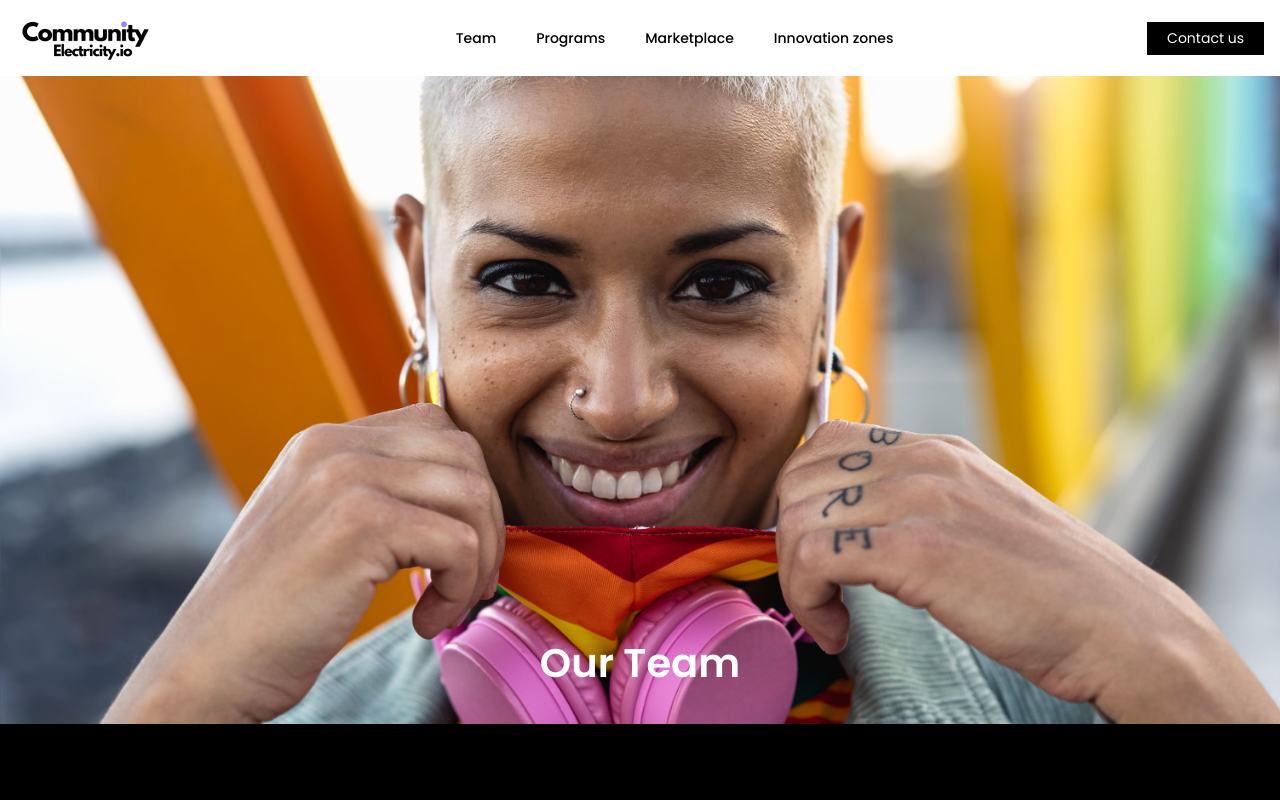
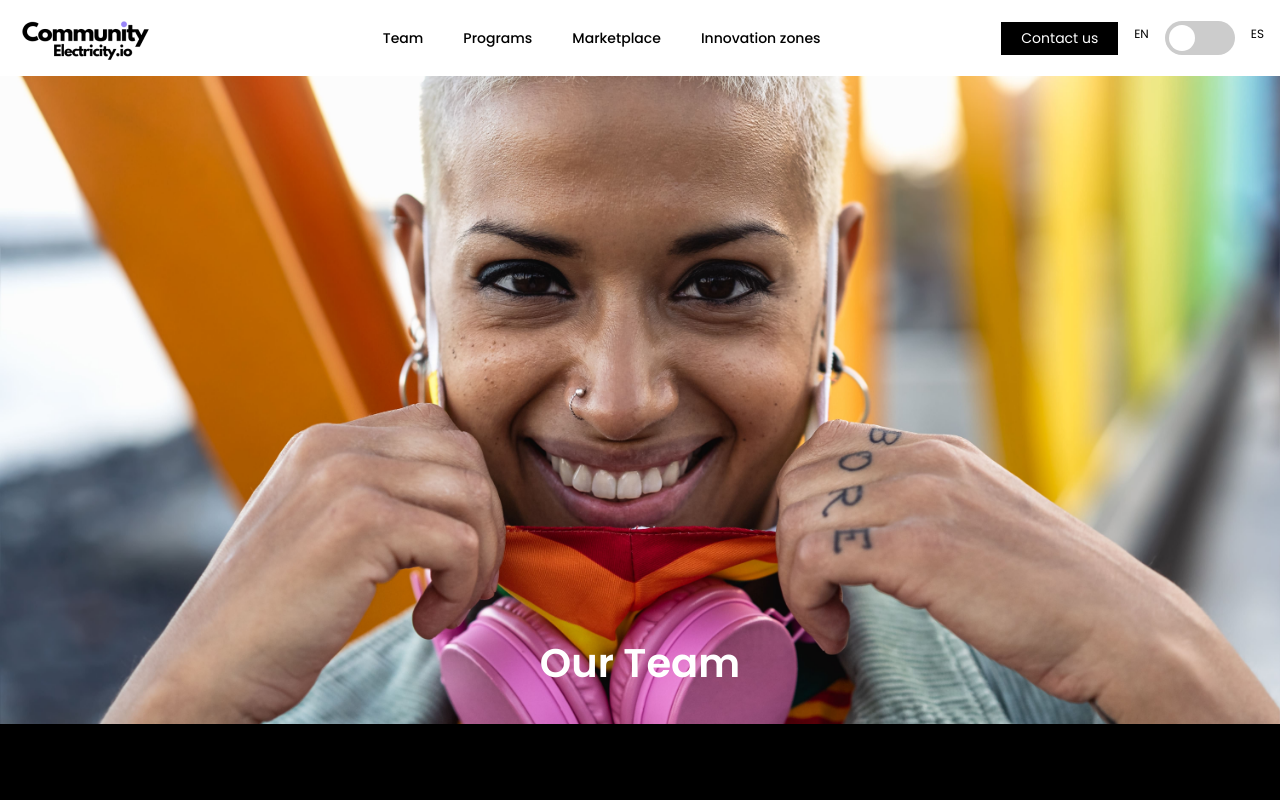
Before and after one commit to Eliman-C5/community-electricity, a Next.js app: page /team in a window 1280 px wide. Shown: the top 800 px of the page. Built offline with nearby package versions, Linux system fonts and the light colour scheme.

Commit message:
Creando switch button en navbar

```diff
--- a/components/Atoms/Navbar/MobileNavbar.jsx
+++ b/components/Atoms/Navbar/MobileNavbar.jsx
@@ -1,6 +1,7 @@
 import React from 'react'
 import { Paths } from './Paths'
 import { CloseBtn } from '../CloseBtn'
+import { TranslateBtn } from '../TranslateBtn'
 
 export const MobileNavbar = ({setIsMenuActive, isMenuActive}) => {
   return (
@@ -10,8 +11,12 @@ export const MobileNavbar = ({setIsMenuActive, isMenuActive}) => {
         styles={"flex flex-col w-full md:hidden rounded items-center py-4 mt-12"}
         linkStyles={' w-full pb-4 pt-12 pl-10 border-b text-white text-[16px]'}
       >
+        <div className="flex justify-between w-full">
 
-        <CloseBtn method={setIsMenuActive} style='font-bold ml-auto mr-6 mb-4' />
+          <TranslateBtn style='ml-4' />
+
+          <CloseBtn method={setIsMenuActive} style='font-bold mr-4' />
+        </div>
 
       </Paths>
 
--- a/components/Atoms/Navbar/Navbar.jsx
+++ b/components/Atoms/Navbar/Navbar.jsx
@@ -4,6 +4,7 @@ import { Paths } from './Paths'
 import { MobileNavbar } from './MobileNavbar'
 import { LanguageContext } from '../../../context/LanguageProvider'
 import { FormModal } from '../FormModal'
+import { TranslateBtn } from '../TranslateBtn'
 
 //Crear estado global Reducer + Context para manejar bien el mobileNavbar
 //Crear tambien una forma de que el cambio de idioma persista
@@ -32,12 +33,21 @@ export const Navbar = () => {
         <Paths styles={"hidden md:flex items-center gap-10 pl-12"} />
 
         {/* Volverlo un componente */}
-        <button
-          className='hidden md:block text-white bg-black my-auto h-[33px] px-[20px]'
-          onClick={() => setIsModalActive(true)}
-        >
-          Contact us
-        </button>
+        <div className="my-auto hidden md:flex gap-4">
+          <button
+            className='text-white bg-black my-auto h-[33px] px-[20px]'
+            onClick={() => setIsModalActive(true)}
+          >
+            {
+              spanishIsActive ?
+              'Contáctanos' :
+              'Contact us'
+            }
+          </button>
+
+
+          <TranslateBtn />
+        </div>
 
         <img
           src="/images/hamburger-menu.svg"
--- /dev/null
+++ b/components/Atoms/TranslateBtn.jsx
@@ -0,0 +1,19 @@
+import React from 'react'
+import { useContext } from 'react'
+import { LanguageContext } from '../../context/LanguageProvider'
+
+export const TranslateBtn = ({style = ''}) => {
+
+  const {spanishIsActive, setSpanishIsActive} = useContext(LanguageContext)
+
+  return (
+    <div className={`flex gap-4 ${style}`}>
+      <span className='text-white sm:text-black text-[12px]'>EN</span>
+        <label className="switch">
+          <input type="checkbox" onClick={() => setSpanishIsActive(!spanishIsActive)} />
+          <span className="slider round"></span>
+        </label>
+      <span className='text-white sm:text-black text-[12px]'>ES</span>
+    </div>
+  )
+}
--- a/components/HomePage/About/ProgramBox.jsx
+++ b/components/HomePage/About/ProgramBox.jsx
@@ -4,7 +4,7 @@ import { PurpleBtn } from '../../Atoms/PurpleBtn'
 
 export const ProgramBox = ({spanishIsActive, sliderDispatch}) => {
   return (
-    <div className="w-5/6 xl:w-4/6 2xl:w-3/6 hidden lg:block mx-auto relative top-[-150px] px-2 bg-black">
+    <div className="w-5/6 xl:w-4/6 2xl:w-[60%] hidden lg:block mx-auto relative top-[-150px] px-2 bg-black">
         <h2 className='text-center text-[16px] font-semibold py-4'>
         {
           spanishIsActive ?
--- a/components/HomePage/Header.jsx
+++ b/components/HomePage/Header.jsx
@@ -19,7 +19,6 @@ export const Header = () => {
 
           <h1
             className='title-mobile md:text-[35px] text-center'
-            onClick={() => setSpanishIsActive(!spanishIsActive)}
           >
             {spanishIsActive ? headerTitle.esp : headerTitle.eng}
           </h1>
--- a/styles/globals.css
+++ b/styles/globals.css
@@ -94,3 +94,63 @@ body {
   justify-content: center;
   gap: 0.5rem
 }
+
+.switch {
+  position: relative;
+  display: inline-block;
+  width: 70px;
+  height: 34px;
+}
+
+.switch input {
+  opacity: 0;
+  width: 0;
+  height: 0;
+}
+
+.slider {
+  position: absolute;
+  cursor: pointer;
+  top: 0;
+  left: 0;
+  right: 0;
+  bottom: 0;
+  background-color: #ccc;
+  -webkit-transition: .4s;
+  transition: .4s;
+}
+
+.slider:before {
+  position: absolute;
+  content: "";
+  height: 26px;
+  width: 26px;
+  left: 4px;
+  bottom: 4px;
+  background-color: white;
+  -webkit-transition: .4s;
+  transition: .4s;
+}
+
+input:checked + .slider {
+  background-color: #764AF1;
+}
+
+input:focus + .slider {
+  box-shadow: 0 0 1px #764AF1;
+}
+
+input:checked + .slider:before {
+  -webkit-transform: translateX(35px);
+  -ms-transform: translateX(35px);
+  transform: translateX(35px);
+}
+
+/* Rounded sliders */
+.slider.round {
+  border-radius: 34px;
+}
+
+.slider.round:before {
+  border-radius: 50%;
+}
```
